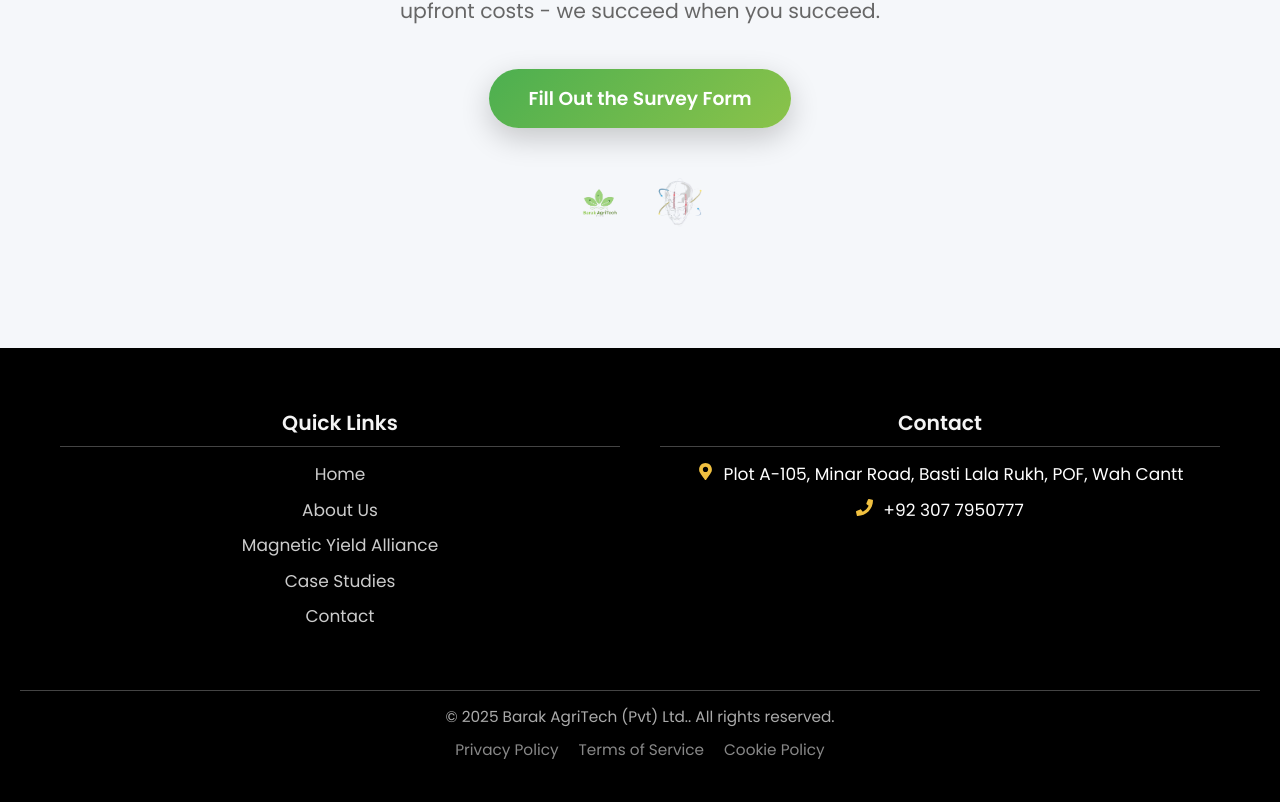
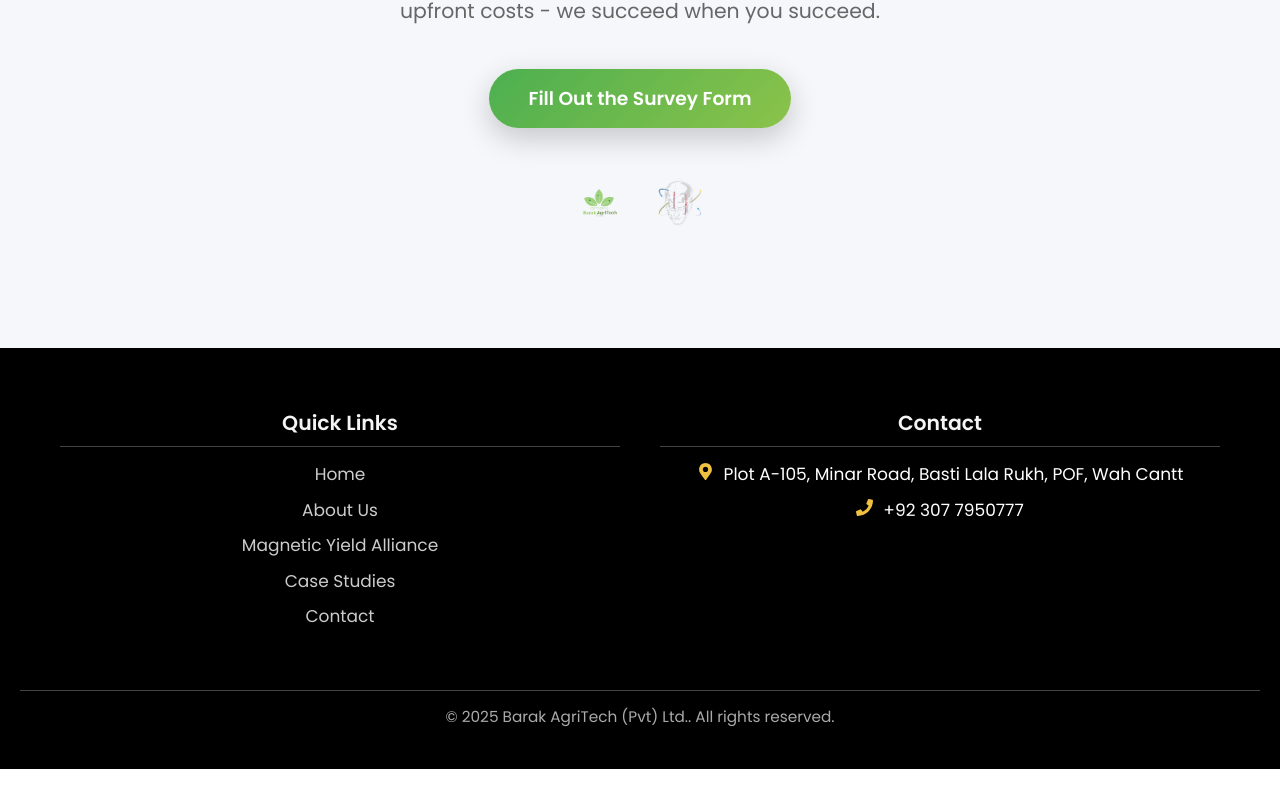
Before and after one commit to awais37402/Barak, a React (Create React App) app: page /magneticyieldalliance in a window 1280 px wide. Shown: the part 7651-8453 px from the top of the page. After the commit the page ends 8420 px from the top, so only its background shows below. Built offline with nearby package versions, Linux system fonts and the light colour scheme; a web font is replaced by a local one.

Commit message:
Update Footer.js

```diff
--- a/src/components/Footer.js
+++ b/src/components/Footer.js
@@ -45,11 +45,7 @@ const Footer = () => {
       {/* Bottom Footer */}
       <div className="footer-bottom">
         <p>© {currentYear} Barak AgriTech (Pvt) Ltd.. All rights reserved.</p>
-        <div className="legal-links">
-          <a href="/privacy">Privacy Policy</a>
-          <a href="/terms">Terms of Service</a>
-          <a href="/cookies">Cookie Policy</a>
-        </div>
+
       </div>
     </footer>
   );
```
